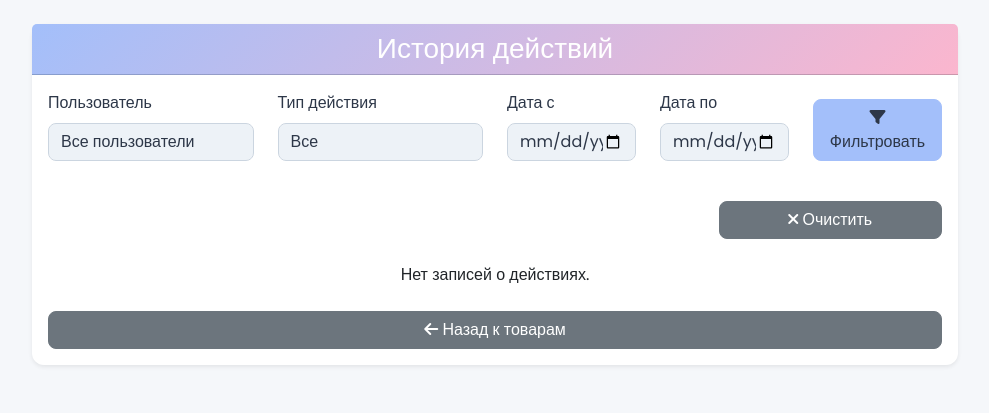
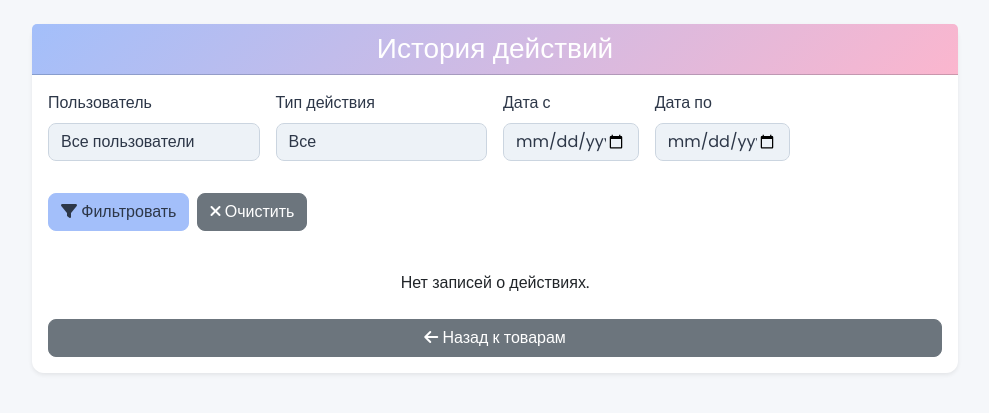
Before and after one commit to KopzhasharovAzamat/python_crm, a Django app: page /logs/ in a window 1280 px wide. Shown: the part 56-469 px from the top of the page, without its empty margins (145-1134 px from the left). Run offline with Django 5.2, Linux system fonts and the light colour scheme; the visitor is signed in with stand-in values (Sample User, id 1); data comes from the database, SQL or seed files in the repository; data that the repository does not hold is empty.

Commit message:
50-th commit: * Buttons placement.

```diff
--- a/templates/sales_list.html
+++ b/templates/sales_list.html
@@ -50,8 +50,8 @@
                 <option value="-items__actual_price_total" {% if sort_by == '-items__actual_price_total' %}selected{% endif %}>По стоимости (убыв.)</option>
             </select>
         </div>
-        <div class="col-md-2">
-            <button type="submit" class="btn btn-primary"><i class="fas fa-filter"></i> Фильтровать</button>
+        <div class="col-auto">
+            <button type="submit" class="btn btn-primary me-2"><i class="fas fa-filter"></i> Фильтровать</button>
             <a href="{% url 'sales_list' %}" class="btn btn-secondary"><i class="fas fa-times"></i> Сбросить</a>
         </div>
     </div>
--- a/templates/user_logs.html
+++ b/templates/user_logs.html
@@ -18,7 +18,7 @@
             <div class="card-body">
                 <!-- Форма фильтрации -->
                 <form method="get" class="mb-4">
-                    <div class="row">
+                    <div class="row g-3">
                         {% if is_admin %}
                         <div class="col-md-3 mb-3">
                             <label for="user" class="form-label">Пользователь</label>
@@ -47,17 +47,9 @@
                             <label for="date_to" class="form-label">Дата по</label>
                             <input type="date" name="date_to" id="date_to" class="form-control" value="{{ date_to|default_if_none:'' }}">
                         </div>
-                        <div class="col-md-{% if is_admin %}2{% else %}2{% endif %} mb-3 d-flex align-items-end">
-                            <button type="submit" class="btn btn-primary w-100"><i class="fas fa-filter"></i> Фильтровать</button>
-                        </div>
-                    </div>
-                </form>
-
-                <!-- Форма очистки фильтров -->
-                <form method="get" action="{% url 'user_logs' %}" class="mb-4">
-                    <div class="row">
-                        <div class="col-md-{% if is_admin %}12{% else %}12{% endif %} d-flex justify-content-end">
-                            <button type="submit" class="btn btn-secondary w-25"><i class="fas fa-times"></i> Очистить</button>
+                        <div class="col-auto mb-3 d-flex align-items-end">
+                            <button type="submit" class="btn btn-primary me-2"><i class="fas fa-filter"></i> Фильтровать</button>
+                            <a href="{% url 'user_logs' %}" class="btn btn-secondary"><i class="fas fa-times"></i> Очистить</a>
                         </div>
                     </div>
                 </form>
```
Also changed, not shown: templates/categories.html (+3 -5 lines).
